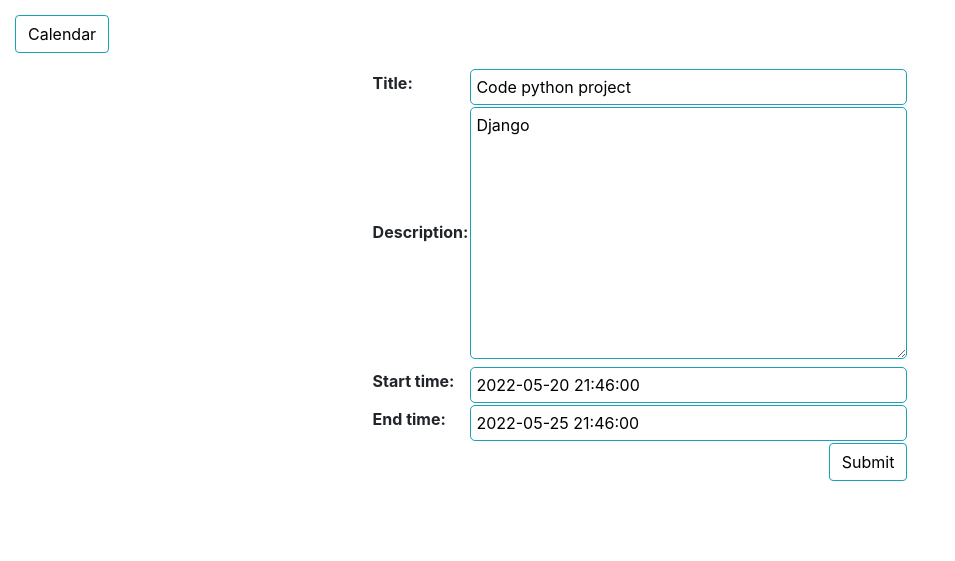
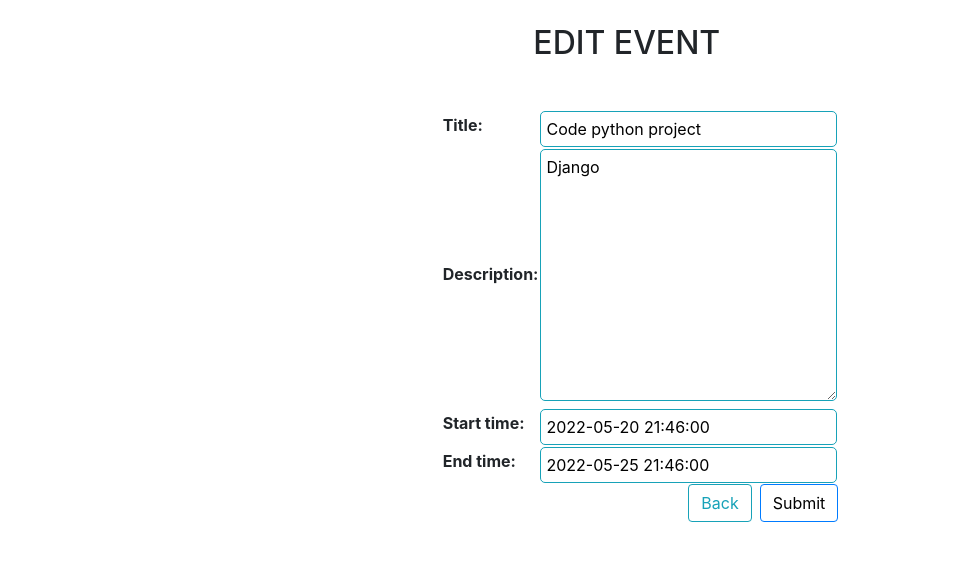
Before and after one commit to huynhngocthuat/event-calendar, a Django app: page /event/edit/1/ in a window 1280 px wide. Shown: the top 561 px of the page, without its empty margins (0-955 px from the left). Run offline with Django 3.2, Linux system fonts and the light colour scheme; data comes from the database, SQL or seed files in the repository; both versions use the stored data as it was after the commit; some libraries are stand-ins or nearby versions.

Commit message:
Edit and delete event

```diff
--- a/calendarapp/urls.py
+++ b/calendarapp/urls.py
@@ -11,18 +11,9 @@ urlpatterns = [
     path("event/new/", views.create_event, name="event_new"),
     path("event/edit/<int:pk>/", views.EventEdit.as_view(), name="event_edit"),
     path("event/<int:event_id>/details/", views.event_details, name="event-detail"),
-    path(
-        "add_eventmember/<int:event_id>", views.add_eventmember, name="add_eventmember"
-    ),
-    path(
-        "event/<int:pk>/remove",
-        views.EventMemberDeleteView.as_view(),
-        name="remove_event",
-    ),
+    path("event/<int:pk>/remove", views.EventDelete.as_view(), name="remove_event",),
+    path("add_eventmember/<int:event_id>", views.add_eventmember, name="add_eventmember"),
+    path("eventmember/<int:pk>/remove", views.EventMemberDeleteView.as_view(), name="remove_eventmember",),
     path("all-event-list/", views.AllEventsListView.as_view(), name="all_events"),
-    path(
-        "running-event-list/",
-        views.RunningEventsListView.as_view(),
-        name="running_events",
-    ),
+    path("running-event-list/", views.RunningEventsListView.as_view(), name="running_events",),
 ]
--- a/calendarapp/views/__init__.py
+++ b/calendarapp/views/__init__.py
@@ -4,6 +4,7 @@ from .other_views import (
     CalendarView,
     create_event,
     EventEdit,
+    EventDelete,
     event_details,
     add_eventmember,
     EventMemberDeleteView,
@@ -17,6 +18,7 @@ __all__ = [
     CalendarView,
     create_event,
     EventEdit,
+    EventDelete,
     event_details,
     add_eventmember,
     EventMemberDeleteView,
--- a/calendarapp/views/other_views.py
+++ b/calendarapp/views/other_views.py
@@ -77,7 +77,12 @@ class EventEdit(generic.UpdateView):
     model = Event
     fields = ["title", "description", "start_time", "end_time"]
     template_name = "event.html"
+    success_url = reverse_lazy("calendarapp:all_events")
 
+class EventDelete(generic.DeleteView):
+    model = Event
+    template_name = "event_delete.html"
+    success_url = reverse_lazy("calendarapp:all_events")
 
 @login_required(login_url="signup")
 def event_details(request, event_id):
@@ -97,7 +102,7 @@ def add_eventmember(request, event_id):
             if member.count() <= 9:
                 user = forms.cleaned_data["user"]
                 EventMember.objects.create(event=event, user=user)
-                return redirect("calendarapp:calendar")
+                return redirect("calendarapp:all_events")
             else:
                 print("--------------User limit exceed!-----------------")
     context = {"form": forms}
--- a/templates/event-details.html
+++ b/templates/event-details.html
@@ -40,7 +40,7 @@ Event Details
                     <td>{{ member.user.username }}</td>
                     <td>{{ member.user.email }}</td>
                     <td>
-                        <a class="btn btn-danger" href="{% url 'calendarapp:remove_event' member.id %}">Remove</a>
+                        <a class="btn btn-danger" href="{% url 'calendarapp:remove_eventmember' member.id %}">Remove</a>
                     </td>
                 </tr>
                 {% endfor %}
--- a/templates/event.html
+++ b/templates/event.html
@@ -5,15 +5,19 @@ Event
 {% endblock %}
 
 {% block content %}
-<div class="clearfix">
-  <a class="btn btn-info left" href="{% url 'calendarapp:calendar' %}"> Calendar </a>
+
+<h2 class="offset-5 mt-4">EDIT EVENT</h2>
+<div class="col-4 offset-4 mt-4">
+  <form method="post">
+    {% csrf_token %}
+    <table class="form form-table mt-5">
+      {{ form }}
+    </table>
+    <tr>
+      <button type="submit"  class="btn btn-primary float-right ml-2"> Submit </button>
+      <button class="btn btn-info float-right"><a href="{% url 'calendarapp:all_events' %}"> Back </a></button>
+    </tr>
+  </form>
 </div>
 
-<form method="post">
-  {% csrf_token %}
-  <table class="form form-table">
-    {{ form }}
-    <tr><td colspan="2"><button type="submit" class="btn btn-info right"> Submit </button></td></tr>
-  </table>
-</form>
 {% endblock %}
```
Also changed, not shown: templates/add_member.html (+14 -11 lines), templates/calendarapp/calendar.html (+5 -31 lines), templates/calendarapp/events_list.html (+7 -1 lines), db.sqlite3.
